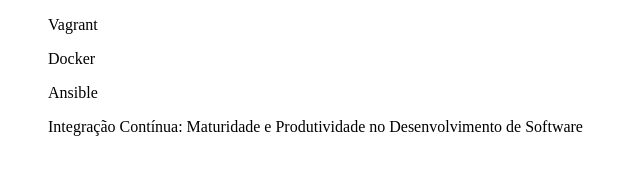
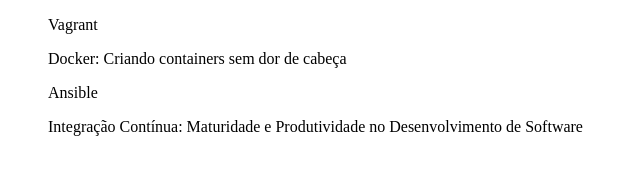
Before and after one commit to marciommsdc/alura-git, a plain HTML site: page index.html in a window 1280 px wide. Shown: the whole page, without its empty margins (0-640 px from the left). Drawn offline with Linux system fonts and the light colour scheme.

Commit message:
Corrigindo o nome de curso de Docker

```diff
--- a/index.html
+++ b/index.html
@@ -2,11 +2,11 @@
 <html lang="en">
 <head>
     <meta charset="UTF-8">
-    <title>Cursos da Alura  </title>
+    <title>Cursos da Alura </title>
 </head>
 <body>
     <ul>Vagrant</ul>
-    <ul>Docker</ul>
+    <ul>Docker: Criando containers sem dor de cabeça</ul>
     <ul>Ansible</ul>
     <ul>Integração Contínua: Maturidade e Produtividade no Desenvolvimento de Software</ul>
 </body>
```
